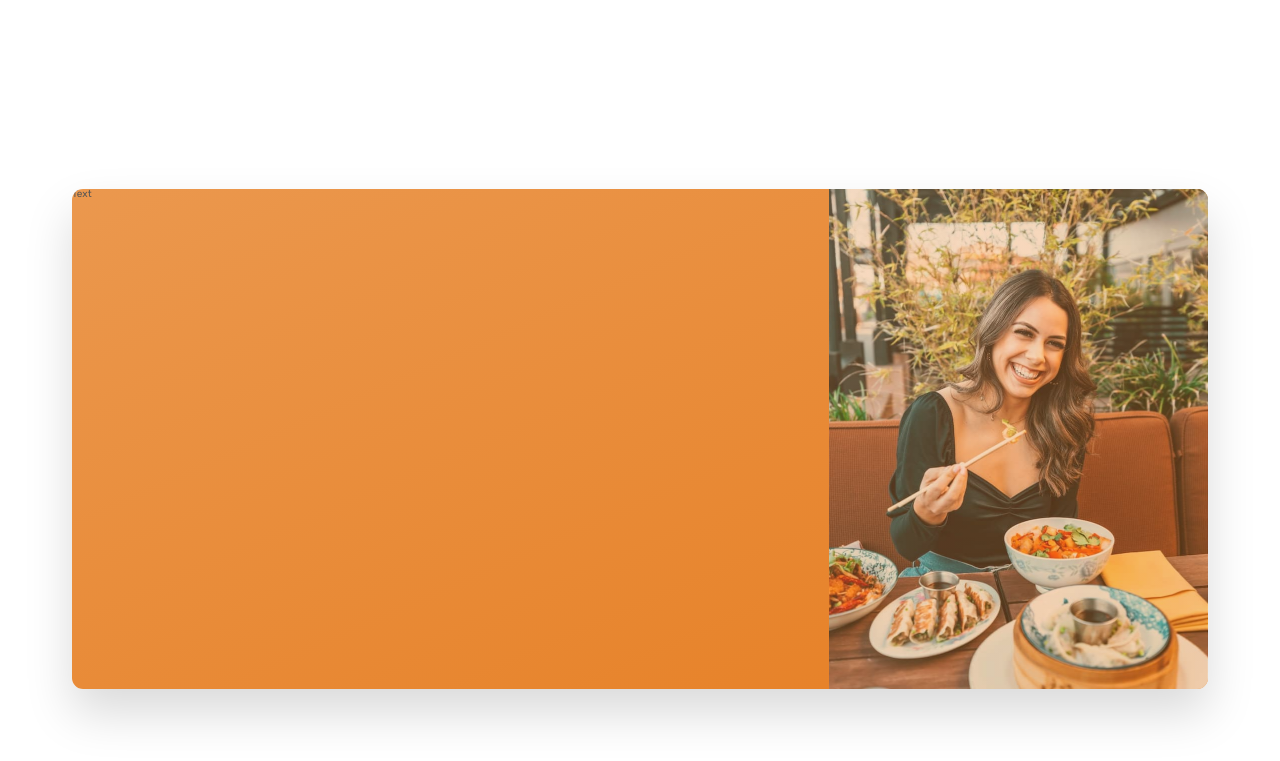
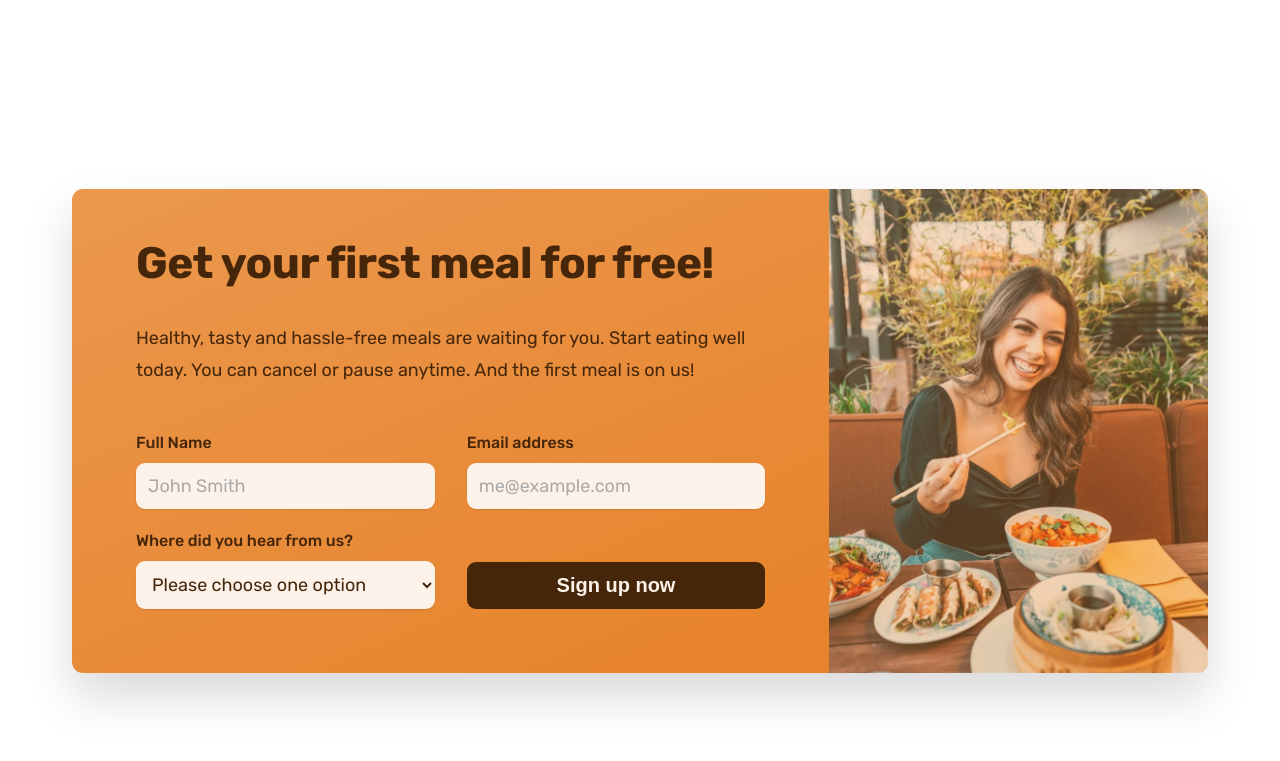
Before and after one commit to NVD0606/omni-food, a plain HTML site: page index.html in a window 1280 px wide. Shown: the part 5807-6568 px from the top of the page. Drawn offline with nearby package versions, Linux system fonts and the light colour scheme.

Commit message:
cta section final

```diff
--- a/css/general.css
+++ b/css/general.css
@@ -26,6 +26,7 @@ Paragraph: 1.6
 - Primary: #e67e22
 - Tints: #fdf2e9;
 - Shades:
+#45260a
 - Accents:
 - Greys:
 #6f6f6f
@@ -56,7 +57,10 @@ Default 9px
   padding: 0;
   box-sizing: border-box;
 }
-
+*:focus {
+  outline: none;
+  box-shadow: 0 0 0 0.8rem rgba(230, 125, 34, 0.5);
+}
 html {
   font-size: 62.5%;
 }
@@ -134,6 +138,7 @@ body {
 }
 
 /* Button CSS */
+.btn,
 .btn:link,
 .btn:visited {
   display: inline-block;
@@ -143,6 +148,8 @@ body {
   text-decoration: none;
   padding: 1.6rem 3.2rem;
   border-radius: 9px;
+  border: none;
+  cursor: pointer;
 
   /* Chuyển màu từ từ */
   /*  transition: background-color 0.3s; */
@@ -170,6 +177,16 @@ body {
   /*   border: 3px solid #fff; */
   /* Trick to add border inside */
   box-shadow: inset 0 0 0 3px #fff;
+}
+.btn--form {
+  background-color: #45260a;
+  color: #fdf2e9;
+  align-self: end;
+  padding: 1.2rem;
+}
+.btn--form:hover {
+  background-color: #fff;
+  color: #555;
 }
 
 /* Link CSS */
--- a/css/style.css
+++ b/css/style.css
@@ -427,10 +427,23 @@
   background-image: linear-gradient(to right bottom, #eb984e, #e67e22);
   border-radius: 11px;
   overflow: hidden;
-  height: 500px;
+  /* height: 500px; */
 }
 .cta-text-box {
+  padding: 4.8rem 6.4rem 6.4rem 6.4rem;
+  color: #45260a;
 }
+.cta-text {
+  font-size: 1.8rem;
+  line-height: 1.8;
+  margin-bottom: 4.8rem;
+}
+.cta .heading-secondary {
+  /* color: #45260a; */
+  color: inherit;
+  margin-bottom: 3.2rem;
+}
+
 .cta-img-box {
   background-image: linear-gradient(
       to right bottom,
@@ -441,3 +454,36 @@
   background-size: cover;
   background-position: center;
 }
+
+.cta-form {
+  display: grid;
+  grid-template-columns: 1fr 1fr;
+  row-gap: 2.4rem;
+  column-gap: 3.2rem;
+}
+.cta-form label {
+  display: block;
+  font-size: 1.6rem;
+  font-weight: 500;
+  margin-bottom: 1.2rem;
+}
+.cta-form input,
+.cta-form select {
+  width: 100%;
+  font-size: 1.8rem;
+  padding: 1.2rem;
+  font-family: inherit;
+  color: inherit;
+
+  background-color: #fdf2e9;
+  border: none;
+  border-radius: 9px;
+  box-shadow: 0 1px 2px rgba(0, 0, 0, 0.1);
+}
+.cta-form input::placeholder {
+  color: #aaa;
+}
+.cta *:focus {
+  outline: none;
+  box-shadow: 0 0 0 0.8rem rgba(253, 241, 232, 0.5);
+}
--- a/index.html
+++ b/index.html
@@ -505,7 +505,48 @@
       <section class="section-cta">
         <div class="container">
           <div class="cta">
-            <div class="cta-text-box">Text</div>
+            <div class="cta-text-box">
+              <h2 class="heading-secondary">Get your first meal for free!</h2>
+              <p class="cta-text">
+                Healthy, tasty and hassle-free meals are waiting for you. Start
+                eating well today. You can cancel or pause anytime. And the
+                first meal is on us!
+              </p>
+              <form class="cta-form" action="#">
+                <div>
+                  <label for="full-name">Full Name</label>
+                  <input
+                    type="text"
+                    placeholder="John Smith"
+                    id="full-name"
+                    required
+                  />
+                </div>
+                <div>
+                  <label for="email">Email address</label>
+                  <input
+                    type="email"
+                    placeholder="me@example.com"
+                    name=""
+                    id="email"
+                    required
+                  />
+                </div>
+                <div>
+                  <label for="select-where">Where did you hear from us?</label>
+                  <select name="" id="select-where" required>
+                    <option value="">Please choose one option</option>
+                    <option value="friends">Friends and family</option>
+                    <option value="youtube">YouTube video</option>
+                    <option value="podcast">Podcast</option>
+                    <option value="facebook">Facebook ad</option>
+                    <option value="others">Others</option>
+                  </select>
+                </div>
+
+                <button class="btn btn--form">Sign up now</button>
+              </form>
+            </div>
             <div
               class="cta-img-box"
               role="img"
```
